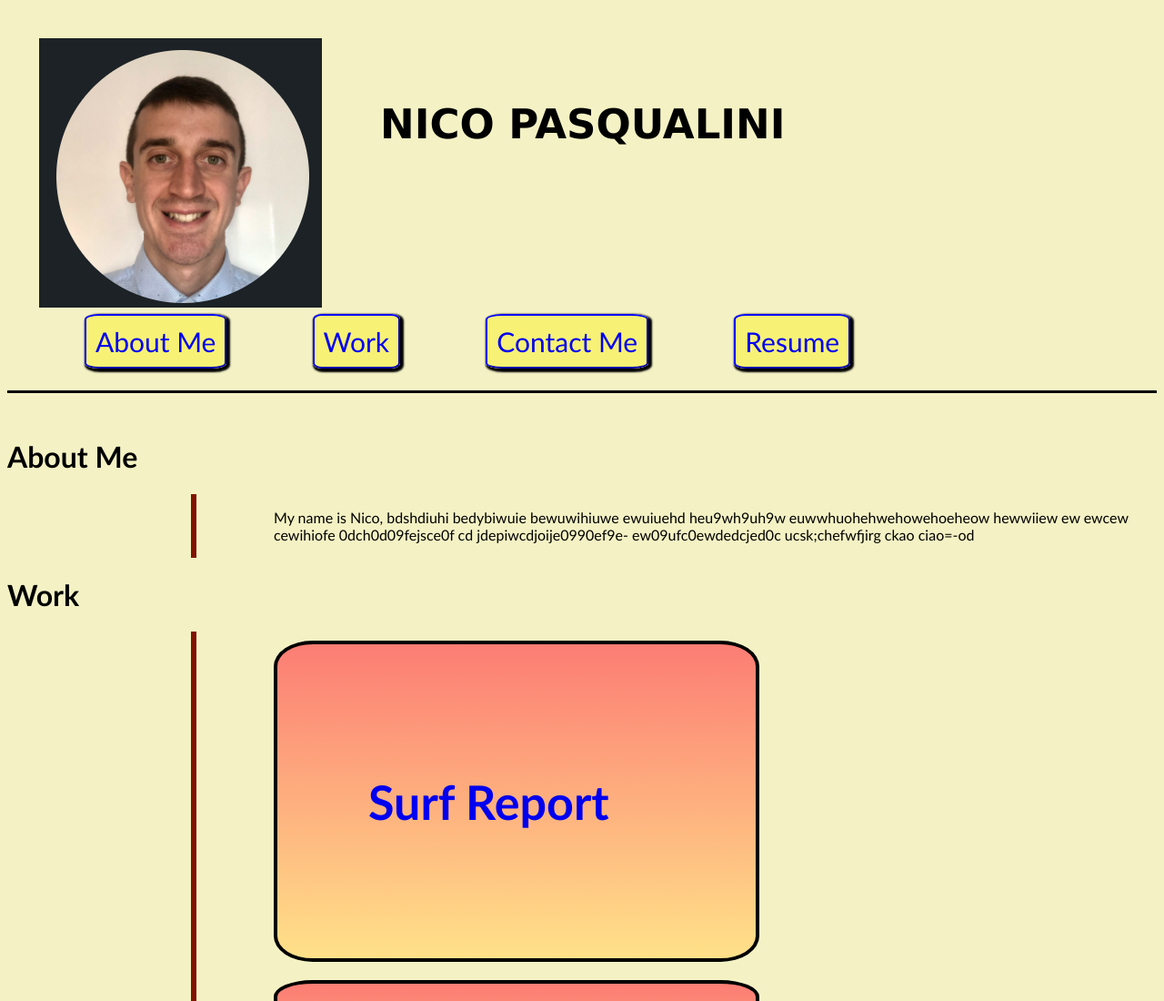
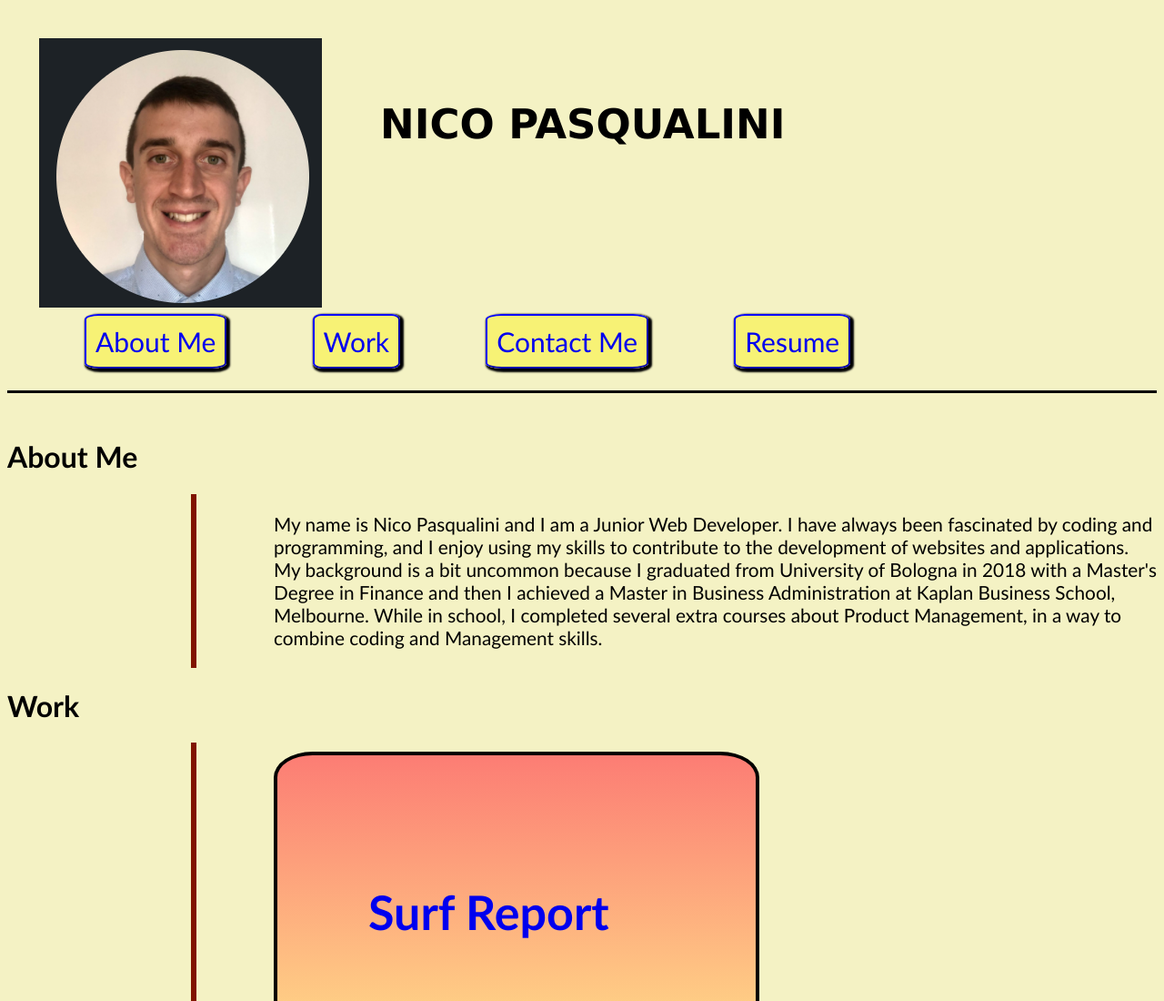
Before and after one commit to Nico749/Personal-portfolio-, a plain HTML site: page index.html in a window 1280 px wide. Shown: the top 1100 px of the page at 91% size. Drawn offline with Linux system fonts and the light colour scheme.

Commit message:
Adding bio

```diff
--- a/index.html
+++ b/index.html
@@ -26,9 +26,11 @@
 <main>
 <h1 id ="intro">About Me</h1>
 <section>
-<p id ="history">My name is Nico, bdshdiuhi bedybiwuie bewuwihiuwe  ewuiuehd  heu9wh9uh9w
-    euwwhuohehwehowehoeheow hewwiiew ew  ewcew cewihiofe 0dch0d09fejsce0f cd
-    jdepiwcdjoije0990ef9e- ew09ufc0ewdedcjed0c ucsk;chefwfjirg ckao ciao=-od
+<p id ="history">My name is Nico Pasqualini and I am a Junior Web Developer.
+    I have always been fascinated by coding and programming, and I enjoy using my skills to contribute to the development of websites and applications.
+    My background is a bit uncommon because I graduated from University of Bologna in 2018 with a Master's Degree in Finance and
+    then I achieved a Master in Business Administration at Kaplan Business School, Melbourne.
+    While in school, I completed several extra courses about Product Management, in a way to combine coding and Management skills.
 </p>
 </section>
 
--- a/style.css
+++ b/style.css
@@ -121,7 +121,7 @@ img{
     margin-top: 50px;
 }
 
-@media screen and (max-width: 800px) {
+@media screen and (max-width: 960px) {
     /* Use flex-direction to stack the navbar, sidebar, and body */
     .contact{
         display: block;
@@ -129,4 +129,11 @@ img{
     section{
         width:60%;
     }
+    p{
+        width:60%;
+    }
 }
+
+p{
+    font-size: 130%;
+}
```
